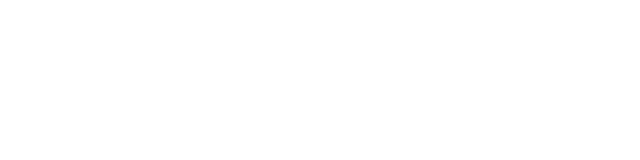
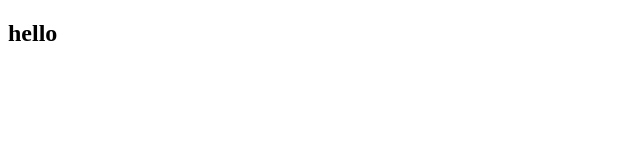
Before and after one commit to ansal/mars-http-client, a React (Create React App) app: page / in a window 1280 px wide. Shown: the top 160 px of the page, without its empty margins (0-640 px from the left). Built offline with nearby package versions, Linux system fonts and the light colour scheme.

Commit message:
fixed typo

```diff
--- a/src/index.js
+++ b/src/index.js
@@ -9,7 +9,7 @@
         return(
            <Router>
              <div>
-                   <Route exact path="/" Component={App}/>
+                <Route path="/" exact={true} component={App} />
              </div>
             </Router>
         )
```
